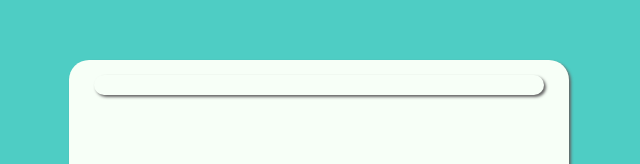
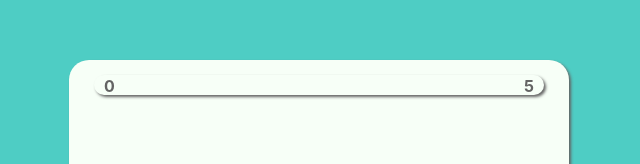
Before and after one commit to kerbasi/qizeReact, a React (Vite) app: page / in a window 1280 px wide. Shown: the part 125-289 px from the top of the page, without its empty margins (321-961 px from the left). Built offline with nearby package versions, Linux system fonts and the light colour scheme.

Commit message:
Add questions numbers for progress bar

```diff
--- a/src/App.css
+++ b/src/App.css
@@ -34,9 +34,10 @@
   border-radius: 20px;
   height: 20px;
   box-shadow: 2px 2px 3px rgb(100, 100, 100);
+  position: relative;
 }
 
-.progress__innerLine {
+.progress__inner-line {
   height: 100%;
   width: 40%;
   border-radius: 20px;
@@ -46,6 +47,39 @@
     rgb(21, 214, 172) 100%
   );
   transition: width 0.5s linear;
+  position: relative;
+}
+
+.progress__current-pos {
+  color: rgb(100, 100, 100);
+  padding-bottom: 2px;
+  font-weight: 700;
+  border-radius: 50%;
+  /* width: 19px;
+  height: 19px; */
+  /* background: #ffe66d; */
+  display: inline-block;
+  text-align: center;
+  box-sizing: border-box;
+  position: absolute;
+  top: -1px;
+  right: 10px;
+}
+
+.progress__final-pos {
+  color: rgb(100, 100, 100);
+  padding-bottom: 2px;
+  font-weight: 700;
+  border-radius: 50%;
+  /* width: 19px;
+  height: 19px; */
+  /* background: #ffe66d; */
+  display: inline-block;
+  text-align: center;
+  box-sizing: border-box;
+  position: absolute;
+  top: -1px;
+  right: 10px;
 }
 
 .quiz-card__question-container {
--- a/src/components/ProgressBar.jsx
+++ b/src/components/ProgressBar.jsx
@@ -1,7 +1,17 @@
-export const ProgressBar = ({ width }) => {
+export const ProgressBar = ({ width, questionNumber, length }) => {
   return (
     <div className='progress'>
-      <div style={{ width: width }} className='progress__innerLine'></div>
+      <div style={{ width: width }} className='progress__inner-line'>
+        {questionNumber < length && (
+          <div
+            style={questionNumber === 0 ? { left: "10px" } : {}}
+            className='progress__current-pos'
+          >
+            {questionNumber}
+          </div>
+        )}
+      </div>
+      <div className='progress__final-pos'>{length}</div>
     </div>
   );
 };
--- a/src/components/Quiz.jsx
+++ b/src/components/Quiz.jsx
@@ -31,7 +31,11 @@ export const Quiz = () => {
 
   return (
     <div className='quiz-card'>
-      <ProgressBar width={width} />
+      <ProgressBar
+        width={width}
+        questionNumber={questionNumber}
+        length={length}
+      />
       {renderQuestion && (
         <>
           <Question />
```
